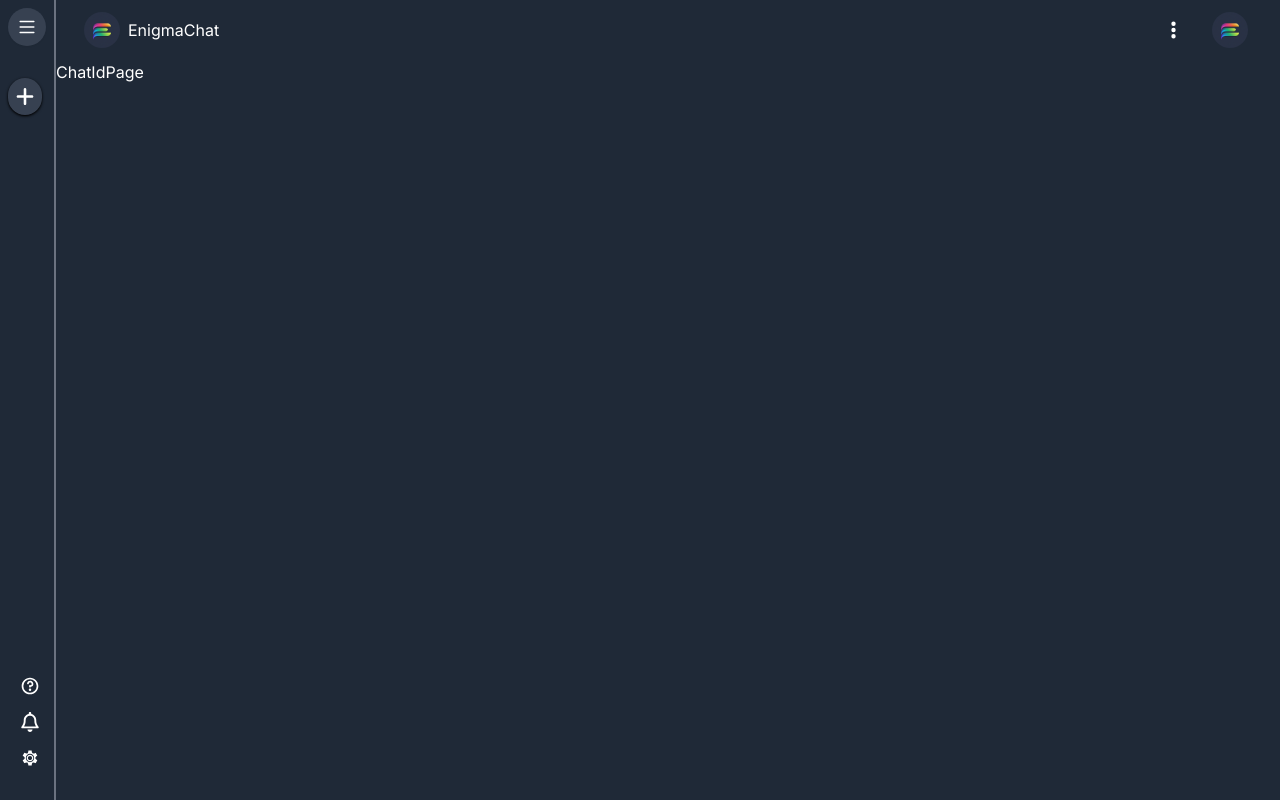
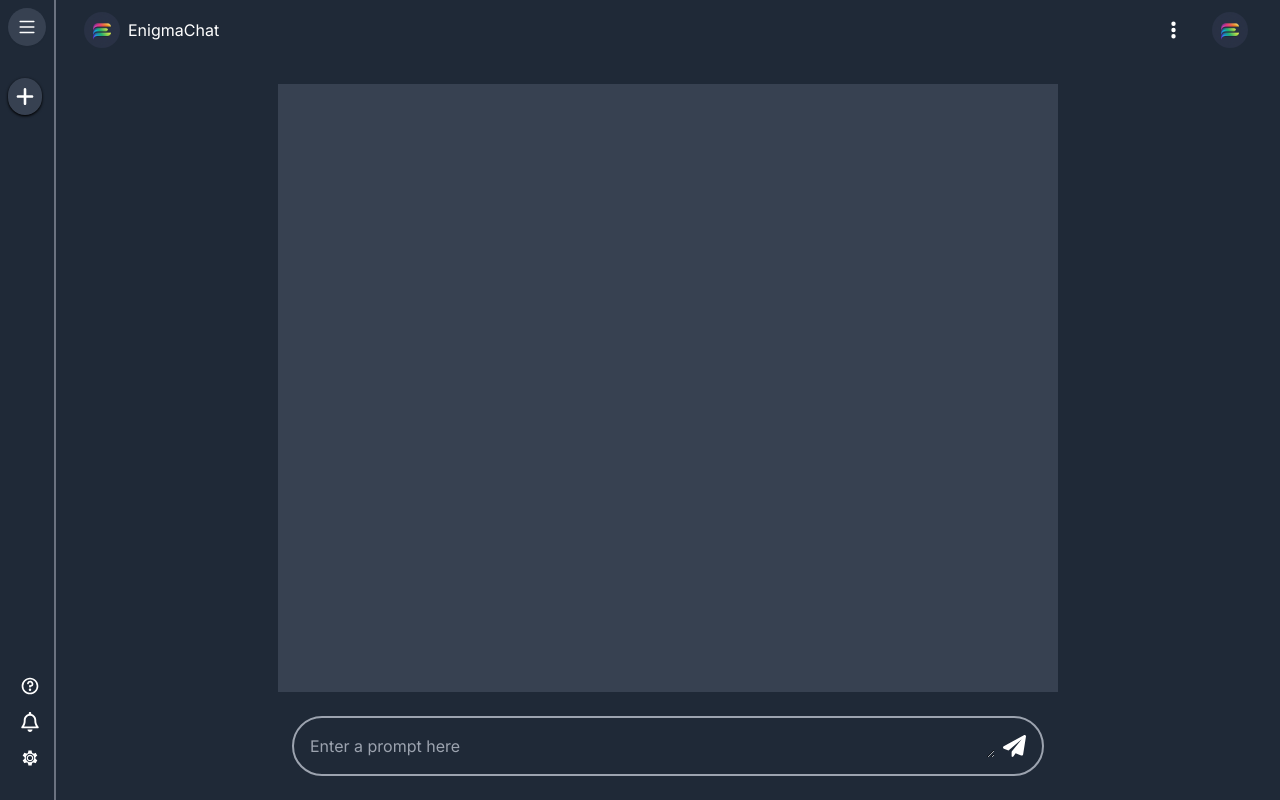
Before and after one commit to BhupendraLute/enigmachat, a Next.js app: page /chat/1 in a window 1280 px wide. Built offline with nearby package versions, Linux system fonts and the light colour scheme; no server answers.

Commit message:
chat page ui and inputPrompt cpmponent created

```diff
--- a/src/app/(app)/chat/[id]/page.tsx
+++ b/src/app/(app)/chat/[id]/page.tsx
@@ -1,8 +1,31 @@
-import React from 'react'
+'use client'
+import InputPrompt from '@/components/InputPrompt';
+import { generativeAiModel } from '@/helper/generativeAiModel';
+import React, { useEffect, useState } from 'react'
 
 const ChatIdPage = () => {
+  const [promptValue, setPromptValue] = useState("");
+
+  useEffect(() => {
+	const result = generativeAiModel("how can you help me?")
+  }, [])
+
+
   return (
-    <div>ChatIdPage</div>
+    <section className="mt-4 mx-3 md:mt-6 flex flex-col gap-4 items-center">
+			<div className="p-4 w-full md:w-[65%] bg-gray-700 overflow-y-scroll h-[calc(100vh-12rem)] custom-scrollbar">
+
+			</div>
+
+			<div className="fixed bottom-6 w-full md:w-[60%] px-2">
+				<InputPrompt
+					onChange={(e) => {
+						setPromptValue(e.target.value);
+					}}
+					onSubmit={(value) => {}}
+				/>
+			</div>
+		</section>
   )
 }
 
--- a/src/app/(app)/chat/page.tsx
+++ b/src/app/(app)/chat/page.tsx
@@ -1,12 +1,30 @@
-import Navbar from '@/components/Navbar'
-import React from 'react'
+"use client";
+import InputPrompt from "@/components/InputPrompt";
+import React, { useState } from "react";
 
 const ChatPage = () => {
-  return (
-    <section>
-      Chat Page
-    </section>
-  )
-}
+	const [promptValue, setPromptValue] = useState("");
+	return (
+		<section className="mt-4 md:mt-6 flex flex-col gap-4 items-center">
+			<div className="p-4 w-full md:w-[65%]">
+				<h1 className="py-2 w-fit text-5xl md:text-8xl font-extrabold bg-gradient-to-r from-blue-400 to-green-400  via-purple-400  bg-clip-text backdrop-blur-md text-transparent">
+					Hello, <span className="truncate">User</span>
+				</h1>
+				<p className="text-slate-400 text text-2xl md:text-3xl p-4">
+					How can I help you today?
+				</p>
+			</div>
 
-export default ChatPage
+			<div className="fixed bottom-6 w-full md:w-[60%] px-2">
+				<InputPrompt
+					onChange={(e) => {
+						setPromptValue(e.target.value);
+					}}
+					onSubmit={(value) => {}}
+				/>
+			</div>
+		</section>
+	);
+};
+
+export default ChatPage;
--- /dev/null
+++ b/src/components/InputPrompt.tsx
@@ -0,0 +1,59 @@
+"use client";
+
+import Image from "next/image";
+import React, { useState, useRef, useEffect } from "react";
+
+type InputPromptProps = {
+	onSubmit: (value: string) => void;
+	onChange: (event: React.ChangeEvent<HTMLTextAreaElement>) => void;
+};
+
+const InputPrompt = ({ onSubmit, onChange }: InputPromptProps) => {
+	const [isEmpty, setIsEmpty] = useState(true);
+	const textareaRef = useRef<HTMLTextAreaElement>(null);
+
+
+	useEffect(() => {
+		const handleChange = () => {
+			setIsEmpty(textareaRef.current?.value.trim() === "");
+		};
+
+		textareaRef.current?.addEventListener("change", handleChange);
+
+		return () => {
+			textareaRef.current?.removeEventListener("change", handleChange);
+		};
+	}, [textareaRef]);
+
+	const handleSubmit = (event: React.FormEvent<HTMLFormElement>) => {
+		event.preventDefault();
+		onSubmit(textareaRef.current?.value || "");
+	};
+
+	return (
+		<form
+			onSubmit={handleSubmit}
+			className="w-full p-4 flex justify-between items-center gap-2 overflow-hidden resize-none border-2 border-gray-400 rounded-[2rem]"
+		>
+			<textarea
+				ref={textareaRef}
+				onChange={onChange}
+				className="outline-none focus-visible:outline-none bg-transparent max-h-64 min-h-fit w-full"
+				aria-label="Enter a prompt here"
+				placeholder="Enter a prompt here"
+				rows={1}
+			/>
+
+			<button type="submit">
+				<Image
+					src={"/svg/plane.svg"}
+					alt="submit-button"
+					width={24}
+					height={34}
+				/>
+			</button>
+		</form>
+	);
+};
+
+export default InputPrompt;
--- /dev/null
+++ b/src/helper/generativeAiModel.ts
@@ -0,0 +1,18 @@
+import { GoogleGenerativeAI } from "@google/generative-ai";
+
+const genAI = new GoogleGenerativeAI(process.env.GEMINI_API_KEY!);
+
+export async function generativeAiModel(prompt : string) {
+  // For text-only input, use the gemini-pro model
+  const model = genAI.getGenerativeModel({ model: "gemini-pro"});
+
+  try {
+    const result = await model.generateContent(prompt);
+    const response = result.response;
+    const text = response.text();
+    return text
+  } catch (error) {
+    console.error("Error in fetchng api result", error);
+
+  }
+}
```
Also changed, not shown: public/svg/plane.svg (added), 1 other file (tests, documents, lock files or other folders).
